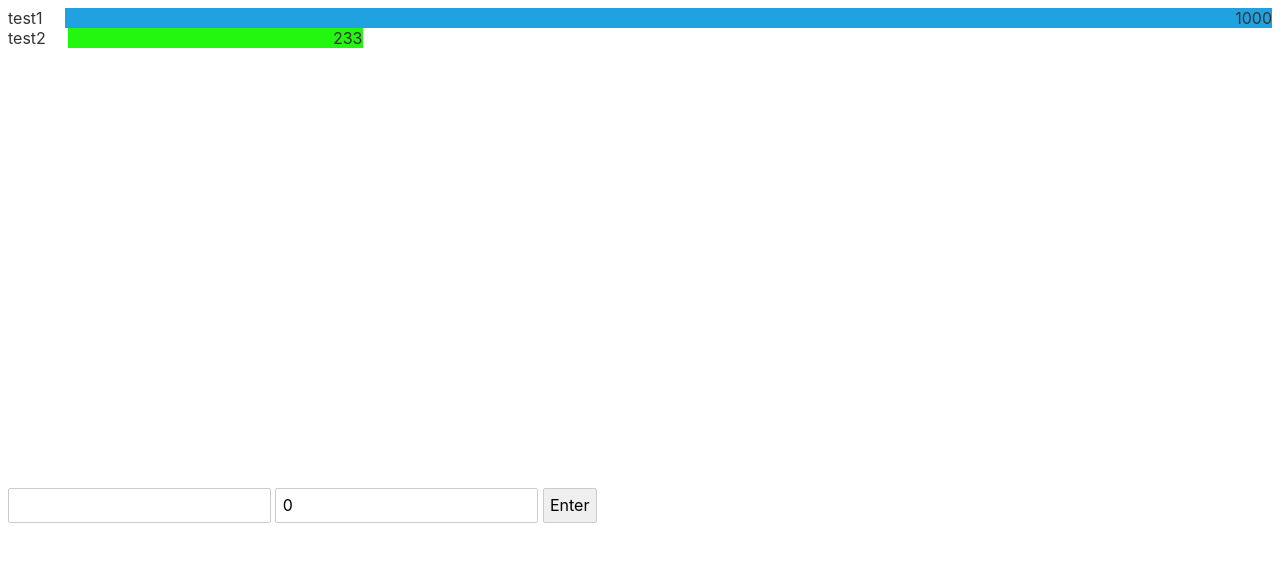
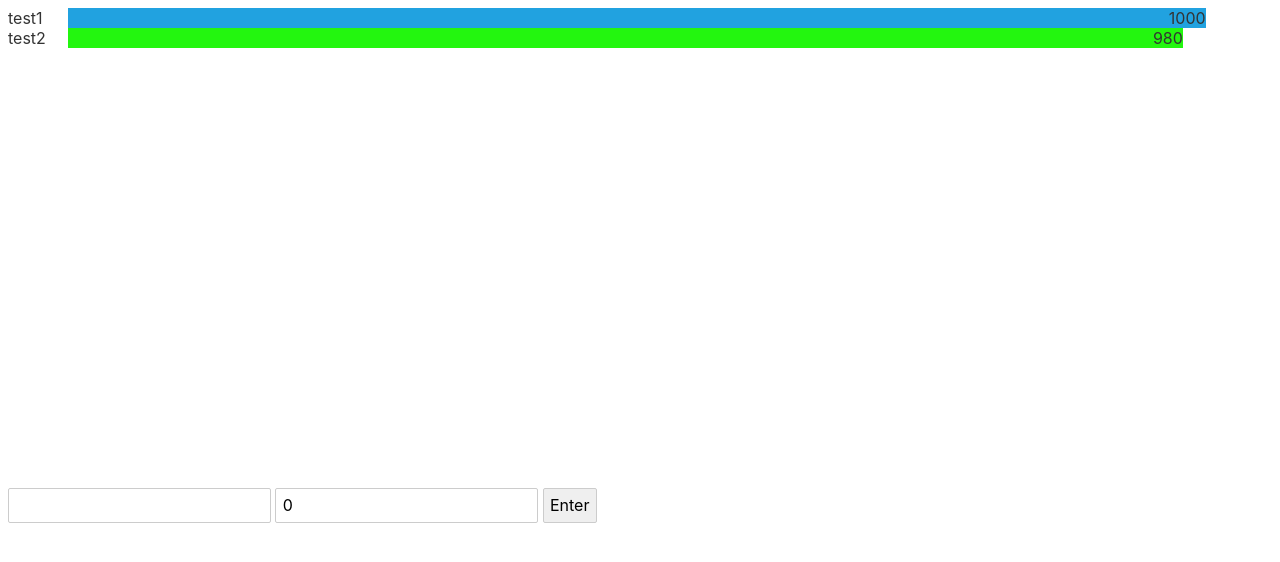
Before and after one commit to JackyChanzijian/svelte-grapher, a Svelte app: page / in a window 1280 px wide. Shown: the top 562 px of the page. Built offline with nearby package versions, Linux system fonts and the light colour scheme.

Commit message:
times the width with 0.9 So the biggest bar won't overlap the name when width=100% (don't know why)

```diff
--- a/src/App.svelte
+++ b/src/App.svelte
@@ -2,7 +2,7 @@
 	import BarGraph from "./BarGraph.svelte";
 	import Sheet from "./Sheet.svelte";
 
-	let datas = [{ name: "test1", value: 1000}, { name: "test2", value: 233}];
+	let datas = [{ name: "test1", value: 1000}, { name: "test2", value: 980}];
 
 	let dataValue = 0;
 	let dataName = "";
--- a/src/Bar.svelte
+++ b/src/Bar.svelte
@@ -36,7 +36,7 @@
         --color: red;
         --percentage-width: 0%;
         display: inline-block;
-        width: var(--percentage-width);
+        width: calc(var(--percentage-width) * 0.9);
         height: inherit ;
         background-color: var(--color);
     }
```
